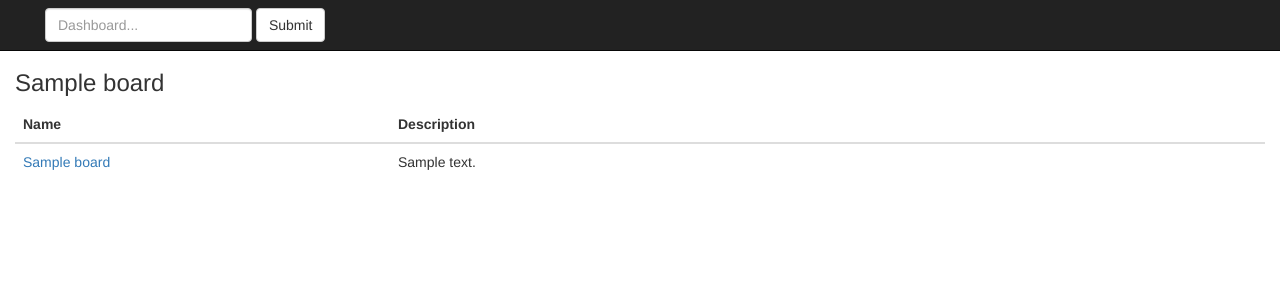
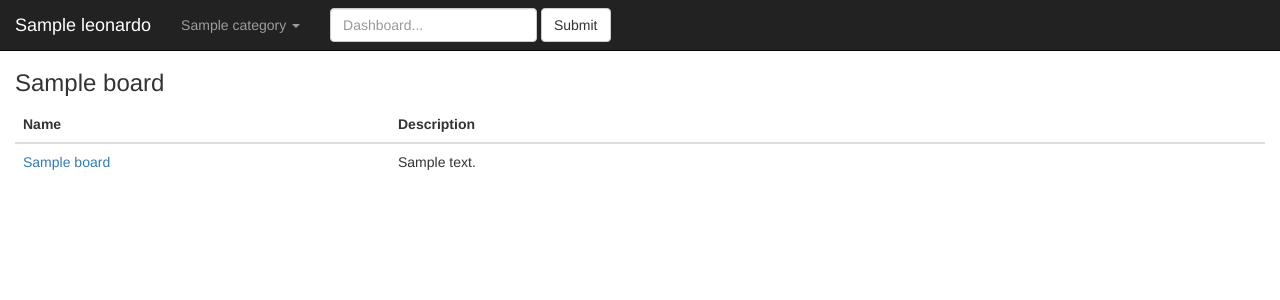
Before and after one commit to prfalken/leonardo, a Flask app: template leonardo/templates/index.html in a window 1280 px wide. Shown: the top 300 px of the page. Run offline with Flask 2, Linux system fonts and the light colour scheme; the template is opened without the code that fills it: most values are stand-ins (such as "Sample title", 1, 10 or a date in 2020); parts of the project's set-up code (start-up, migrations or seed data) failed here and were passed over; some libraries are stand-ins or nearby versions.

Commit message:
Renamed main Leonardo and View classes Fixes #25 The new names are way clearer to the reader. the View class was moved into its own module and renamed to Leonardo. the Leonardo class is now called Category.

```diff
--- a/leonardo/templates/_graph.html
+++ b/leonardo/templates/_graph.html
@@ -8,7 +8,7 @@
 	                    dash=dashboard.short_name, name=graph.name, from=graph.graphite.properties.from, until=graph.graphite.properties.to ) }}">
 
 	{% endif %}
-	    <img {% if dashboard.no_resize %}class="no-resize"{% endif %} src="{{ view.graphite_render }}?{{ graph.graphite.url() }}" title="{{ graph.graphite.title }}"  data-content="{{ graph.graphite.description }}"/>
+	    <img {% if dashboard.no_resize %}class="no-resize"{% endif %} src="{{ leonardo.graphite_render }}?{{ graph.graphite.url() }}" title="{{ graph.graphite.title }}"  data-content="{{ graph.graphite.description }}"/>
 	{% if links_to %}
 	</a>
 	{% endif %}
--- a/leonardo/templates/_header.html
+++ b/leonardo/templates/_header.html
@@ -9,18 +9,18 @@
         <span class="icon-bar"></span>
       </button>
       <a class="navbar-brand" href="#">
-        {{ view.dash_title }}
+        {{ leonardo.dash_title }}
       </a>
     </div>
 
     <!-- Collect the nav links, forms, and other content for toggling -->
     <div class="collapse navbar-collapse" id="bs-example-navbar-collapse-9">
       <ul class="nav navbar-nav">
-        {% for category in view.top_level %}
+        {% for category in leonardo.top_level %}
         <li class="dropdown">
             <a href="#" class="dropdown-toggle" data-toggle="dropdown">{{ category }} <b class="caret"></b></a>
             <ul class="dropdown-menu">
-              {% for board in view.top_level[category].dashboards() %}
+              {% for board in leonardo.top_level[category].dashboards() %}
                 <li><a href="{{ url_for("dash", category=category,
                     dash=board.link) }}">{{ board.name }}</a>
                 </li>
@@ -32,7 +32,7 @@
 
       <form name="dashboards" class="form-search navbar-form navbar-left" method="get" action="/search">
         <div class="form-group">
-          <input name="dashboard" class="form-control" type="text" placeholder="Dashboard..." data-provide="typeahead" data-items="10" data-source='{{ view.search_elements | safe }}' autocomplete="off" required />
+          <input name="dashboard" class="form-control" type="text" placeholder="Dashboard..." data-provide="typeahead" data-items="10" data-source='{{ leonardo.search_elements | safe }}' autocomplete="off" required />
         </div>
         <button type="submit" class="btn btn-default">Submit</button>
       </form>
--- a/leonardo/templates/_interval_filter.html
+++ b/leonardo/templates/_interval_filter.html
@@ -1,5 +1,5 @@
 <ul class="nav nav-pills interval-nav">
-  {% for options in view.interval_filters %}
+  {% for options in leonardo.interval_filters %}
   <li {{" class=active" if options['from'] == dashboard.graph_from }}>
     {% if "to" not in options %}
       <a href="{{ url_for("dash", category=dashboard.category,
@@ -19,12 +19,12 @@
     <form action="">
       <div class="input-group col-md-4">
         <span class="input-group-addon">from</span>
-        <input type="text"  name="dt_from" id="dt_from" value="{{ view.fmt_for_select_date(dashboard.graph_from, '') }}" class="hasDatepicker form-control" placeholder="start date"/>
+        <input type="text"  name="dt_from" id="dt_from" value="{{ leonardo.fmt_for_select_date(dashboard.graph_from, '') }}" class="hasDatepicker form-control" placeholder="start date"/>
       </div>
 
       <div class="input-group col-md-4">
         <span class="input-group-addon">to</span>
-        <input type="text" name="dt_to" id="dt_to" value="{{ view.fmt_for_select_date(dashboard.graph_until, '') }}" class="hasDatepicker form-control" placeholder="end date"/>
+        <input type="text" name="dt_to" id="dt_to" value="{{ leonardo.fmt_for_select_date(dashboard.graph_until, '') }}" class="hasDatepicker form-control" placeholder="end date"/>
       </div>
      <button type="button" class="btn btn-primary" onClick="leo.selectDateTime()">Show</button>
     </form>
--- a/leonardo/templates/_interval_filter_single.html
+++ b/leonardo/templates/_interval_filter_single.html
@@ -1,5 +1,5 @@
 <ul class="nav nav-pills interval-nav">
-  {% for options in view.interval_filters %}
+  {% for options in leonardo.interval_filters %}
   <li {{" class=active" if options['from'] == graph.graphite.properties.from }}>
   {% if "to" not in options %}
       <a href="{{ url_for("single", category=dashboard.category,
@@ -19,12 +19,12 @@
     <form action="">
       <div class="input-group col-md-4">
         <span class="input-group-addon">from</span>
-        <input type="text"  name="dt_from" id="dt_from" value="{{ view.fmt_for_select_date(dashboard.graph_from, '') }}" class="hasDatepicker form-control" placeholder="start date"/>
+        <input type="text"  name="dt_from" id="dt_from" value="{{ leonardo.fmt_for_select_date(dashboard.graph_from, '') }}" class="hasDatepicker form-control" placeholder="start date"/>
       </div>
 
       <div class="input-group col-md-4">
         <span class="input-group-addon">to</span>
-        <input type="text" name="dt_to" id="dt_to" value="{{ view.fmt_for_select_date(dashboard.graph_until, '') }}" class="hasDatepicker form-control" placeholder="end date"/>
+        <input type="text" name="dt_to" id="dt_to" value="{{ leonardo.fmt_for_select_date(dashboard.graph_until, '') }}" class="hasDatepicker form-control" placeholder="end date"/>
       </div>
      <button type="button" class="btn btn-primary" onClick="leo.selectDateTime()">Show</button>
     </form>
--- a/leonardo/templates/detail.html
+++ b/leonardo/templates/detail.html
@@ -19,7 +19,7 @@
     <tr>
       <td class="td-padded">
           <div>
-            {% include 'graph.html' %}
+            {% include '_graph.html' %}
           </div>
           <p>
             <b>{{ graph.graphite.properties.nice_from }}</b>
--- a/leonardo/templates/full.html
+++ b/leonardo/templates/full.html
@@ -10,7 +10,7 @@
     <tr>
       {% for graph in graphs | sort(attribute='name')  %}
       <td>
-          {% include 'graph.html' %}
+          {% include '_graph.html' %}
       </td>
       {% if not dashboard.no_resize and loop.index is divisibleby dashboard.graph_columns %}
         </tr>
@@ -23,7 +23,7 @@
 
 <script>
     $(document).ready(function() {
-        setInterval(reloadDash, {{ view.refresh_rate * 1000 }});
+        setInterval(reloadDash, {{ leonardo.refresh_rate * 1000 }});
     });
     function reloadDash() {
         var now = new Date();
--- a/leonardo/templates/layout.html
+++ b/leonardo/templates/layout.html
@@ -26,7 +26,7 @@
 
         <title>
         {% block title %}
-        {{ view.dash_title }}
+        {{ leonardo.dash_title }}
         {% endblock %}
         </title>
     </head>
--- a/leonardo/templates/multiple.html
+++ b/leonardo/templates/multiple.html
@@ -13,7 +13,7 @@
     <tr>
       {% for graph in dashboard.graphs | sort(attribute='name')  %}
       <td class="td-padded">
-          {% include 'graph.html' %}
+          {% include '_graph.html' %}
       </td>
       {% endfor %}
       </span>
--- a/leonardo/views.py
+++ b/leonardo/views.py
@@ -1,95 +1,20 @@
 from flask import request, render_template, make_response, redirect, Response, url_for
-import os
 import json
 import re
-from time import strftime, localtime
-import config
 from . import app
-import leonardo
 from graph import GraphiteGraph
 from log import LoggingException
 import urllib
-
-class View:
-    def __init__(self):
-        self.options = config.YAML_CONFIG.get('options')
-
-        # where graphite lives
-        self.graphite_base = config.YAML_CONFIG.get('graphite')
-
-        # where the graphite renderer is
-        self.graphite_render = "%s/render/" % self.graphite_base
-
-        # where to find graph, dash etc templates
-        self.graph_templates = config.YAML_CONFIG.get('templatedir')
-
-        # the dash site might have a prefix for its css etc
-        self.prefix = self.options.get('prefix', "")
-
-        # the page refresh rate
-        self.refresh_rate = self.options.get('refresh_rate', 60)
-
-        # how many columns of graphs do you want on a page
-        self.graph_columns = self.options.get('graph_columns', 2)
-
-        # how wide each graph should be
-        self.graph_width = self.options.get('graph_width')
-
-        # how hight each graph sould be
-        self.graph_height = self.options.get('graph_height')
-
-        # Dashboard title
-        self.dash_title = self.options.get('title', 'Graphite Dashboard')
-
-        # Dashboard logo
-        self.dash_logo = self.options.get('logo')
-
-        # Time filters in interface
-        self.interval_filters = self.options.get('interval_filters', [])
-
-        self.intervals = self.options.get('intervals', [])
-
-        self.top_level = {}
-
-        for category in [ name for name in os.listdir(self.graph_templates)
-                                        if not name.startswith('.') and os.path.isdir(os.path.join(self.graph_templates, name)) ]:
-
-            if os.listdir( os.path.join(self.graph_templates,category) ) != []:
-
-                self.top_level[category] = leonardo.Leonardo( self.graphite_base,
-                                                              "/render/",
-                                                              self.graph_templates,
-                                                              category,
-                                                              { "width" : self.graph_width,
-                                                                "height" : self.graph_height
-                                                              }
-                                                            )
-
-        self.search_elements = [ "%s/%s" % (d['category'], d['name'])   for dash in self.top_level  for d in self.top_level[dash].dashboards() ]
-
-        elements_string = ""
-        for item in self.search_elements:
-            elements_string += '"%s",' % item
-        self.search_elements = "[%s]" % elements_string[:-1]
-
-    def fmt_for_select_date(self, date, default):
-        result = ""
-        try:
-            date = int(date)
-        except:
-            result = default
-        else:
-            result = strftime("%Y-%m-%d %H:%M", localtime(date) )
-        return result
+from leonardo import Leonardo
 
 
 
-view = View()
+def get_dashboard_from_category(category, dash, options):
 
+    leonardo = Leonardo()
 
-def get_dashboard_from_category(category, dash, options):
-    if view.top_level.get(category):
-        dashboard = view.top_level[category].dashboard(dash, options)
+    if leonardo.top_level.get(category):
+        dashboard = leonardo.top_level[category].dashboard(dash, options)
     else:
         raise LoggingException('Category %s does not exist' % category )
 
@@ -124,6 +49,8 @@ def zoom(request, dashboard):
 @app.route('/')
 def index():
 
+    leonardo = Leonardo()
+
     app.logger.debug(
         "responing to %s method on %s route" %
         (request.method, request.url)
@@ -136,24 +63,26 @@ def index():
         return redirect( url_for('dash', category = category, dash = dash) )
 
 
-    if view.top_level == {}:
+    if leonardo.top_level == {}:
         app.logger.warning("No dashboards found in the templates directory")
     dashboards_to_display = {}
-    for k in view.top_level:
-        dashboards_to_display[k] = [ d for d in view.top_level[k].dashboards() ]
+    for k in leonardo.top_level:
+        dashboards_to_display[k] = [ d for d in leonardo.top_level[k].dashboards() ]
 
-    return render_template("index.html", view = view, dashboards = dashboards_to_display)
+    return render_template("index.html", leonardo = leonardo, dashboards = dashboards_to_display)
 
 
 @app.route('/<category>/<dash>/', methods=['GET', 'POST'])
 def dash(category, dash, format='standard'):
+
+    leonardo = Leonardo()
 
     app.logger.debug(
         "responing to %s method on %s route" %
         (request.method, request.url)
     )
 
-    options = { 'graph_columns': view.graph_columns }
+    options = { 'graph_columns': leonardo.graph_columns }
     # Set a default time range, being -1 hour
     t_until = "now"
     t_from = "-1hour"
@@ -182,9 +111,9 @@ def dash(category, dash, format='standard'):
         dashboard.properties['favorite'] = True
 
     if request.args.get('full'):
-        resp = make_response( render_template("full.html", view = view, dashboard = dashboard.properties, graphs = graphs, args = args_string, links_to=None) )
+        resp = make_response( render_template("full.html", leonardo = leonardo, dashboard = dashboard.properties, graphs = graphs, args = args_string, links_to=None) )
     else:
-        resp = make_response( render_template("dashboard.html", view = view, dashboard = dashboard.properties, graphs = graphs, args = args_string, links_to='detail' ) )
+        resp = make_response( render_template("dashboard.html", leonardo = leonardo, dashboard = dashboard.properties, graphs = graphs, args = args_string, links_to='detail' ) )
 
     resp.set_cookie("from", str(options['from']))
     resp.set_cookie("until", str(options['until']))
@@ -204,12 +133,14 @@ def dash(category, dash, format='standard'):
 @app.route('/<category>/<dash>/details/<path:name>/', methods=['GET', 'POST'])
 def detail(category, dash, name, format='standard'):
 
+    leonardo = Leonardo()
+
     app.logger.debug(
         "responing to %s %s" %
         (request.method, request.url)
     )
 
-    options = { 'graph_columns': view.graph_columns }
+    options = { 'graph_columns': leonardo.graph_columns }
 
     # Build Dashboard
     dashboard = get_dashboard_from_category(category, dash, options)
@@ -218,7 +149,7 @@ def detail(category, dash, name, format='standard'):
     dashboard = zoom(request, dashboard)
 
     graphs = []
-    for e in view.intervals:
+    for e in leonardo.intervals:
         graph = dashboard.graph_by_name(name, options)
         title = "%s - %s" % ( graph['graphite'].properties['title'] , e[1] )
         new_props = { 'from': e[0] , 'nice_from': e[1] ,'title': title }
@@ -229,7 +160,7 @@ def detail(category, dash, name, format='standard'):
     if format == 'json':
         return graphs
 
-    resp = make_response( render_template("graphs_all_periods.html", view = view, dashboard = dashboard.properties, graphs = graphs, links_to="single") )
+    resp = make_response( render_template("graphs_all_periods.html", leonardo = leonardo, dashboard = dashboard.properties, graphs = graphs, links_to="single") )
 
     resp.set_cookie( 'graph_topo', json.dumps( { 'width': dashboard.properties['graph_width'],
                                                  'height': dashboard.properties['graph_height'],
@@ -245,10 +176,12 @@ def detail(category, dash, name, format='standard'):
 @app.route('/<category>/<dash>/single/<path:name>/', methods=['GET', 'POST'])
 def single(category, dash, name, format='standard'):
 
+    leonardo = Leonardo()
+
     # Set default width of a single graph to <default nb columns> times <default width>
-    single_width = view.graph_columns * view.graph_width
+    single_width = leonardo.graph_columns * leonardo.graph_width
     # Set default height of a single graph to twice the <default height>
-    single_height = 2 * view.graph_height
+    single_height = 2 * leonardo.graph_height
 
     # Get the time range from the navigator. Precedence: Query string > cookie > default.
     t_from = request.args.get( 'from', request.cookies.get('from', "-1hour"))
@@ -269,7 +202,7 @@ def single(category, dash, name, format='standard'):
     if format == 'json':
         return graph
 
-    resp = make_response( render_template("single.html", view = view, dashboard = dashboard.properties, graph = graph, links_to=None) )
+    resp = make_response( render_template("single.html", leonardo = leonardo, dashboard = dashboard.properties, graph = graph, links_to=None) )
     resp.set_cookie( 'graph_topo', json.dumps( { 'width': dashboard.properties['graph_width'],
                                                  'height': dashboard.properties['graph_height'],
                                                 }
@@ -285,6 +218,8 @@ def single(category, dash, name, format='standard'):
 @app.route('/api/<category>/<dash_name>/')
 def json_dashboard(category, dash_name):
 
+    leonardo = Leonardo()
+
     graphs = dash(category, dash_name, format='json')
     graph_list = json.dumps( [ g['graphite'].get_graph_spec() for g in graphs ] )
     return Response(graph_list)
@@ -293,12 +228,16 @@ def json_dashboard(category, dash_name):
 @app.route('/api/<category>/<dash_name>/details/<path:graph_name>/')
 def json_detailed(category, dash_name, graph_name):
 
+    leonardo = Leonardo()
+
     graphs = detail(category, dash_name, graph_name, format='json')
     graph_list = json.dumps( [ g['graphite'].get_graph_spec() for g in graphs ] )
     return Response(graph_list)
 
 @app.route('/api/<category>/<dash_name>/single/<path:graph_name>/')
 def json_single(category, dash_name, graph_name):
+
+    leonardo = Leonardo()
 
     graph = single(category, dash_name, graph_name, format='json')
     graph_spec = json.dumps( graph['graphite'].get_graph_spec() )
@@ -308,6 +247,8 @@ def json_single(category, dash_name, graph_name):
 
 @app.route('/search/')
 def search():
+
+    leonardo = Leonardo()
 
     app.logger.debug(
         "responing to %s %s" %
@@ -326,8 +267,8 @@ def search():
     dashboard_list = []
     if compare_with:
         dashboard_list = [compare_with]
-    for k in view.top_level:
-        for d in view.top_level[k].dashboards():
+    for k in leonardo.top_level:
+        for d in leonardo.top_level[k].dashboards():
             category_and_name = '%s/%s' % (d['category'], d['name'])
             if search_string and re.match(search_string, category_and_name, re.IGNORECASE):
                 dashboard_list.append(category_and_name)
@@ -342,6 +283,8 @@ def search():
 
 @app.route('/multiple/')
 def multiple(asked_dashboards = None):
+
+    leonardo = Leonardo()
 
     app.logger.debug(
         "responing to %s %s" %
@@ -360,15 +303,15 @@ def multiple(asked_dashboards = None):
     dashboard_list = []
     for db in asked_dashboards:
         category, name = db.split('/')
-        if view.top_level.get(category):
-            dashboard = view.top_level[category].dashboard(name, options)
+        if leonardo.top_level.get(category):
+            dashboard = leonardo.top_level[category].dashboard(name, options)
             dashboard.no_resize = True
             dashboard.graphs = dashboard.graphs()
             dashboard_list.append(dashboard)
 
     args_string = '&'.join( [ "%s=%s" % (k,v) for k,v in request.args.items() ] )
 
-    resp = make_response( render_template("multiple.html", view = view, dashboard_list = dashboard_list, args = args_string ) )
+    resp = make_response( render_template("multiple.html", leonardo = leonardo, dashboard_list = dashboard_list, args = args_string ) )
 
     resp.set_cookie("from", str(options['from']))
     resp.set_cookie("until", str(options['until']))
```
Also changed, not shown: leonardo/category.py (added, +39 -0 lines), leonardo/leonardo.py (+85 -31 lines), leonardo/templates/graph.html (deleted, +0 -13 lines), leonardo/templates/interval_filter_single.html (deleted, +0 -22 lines).
